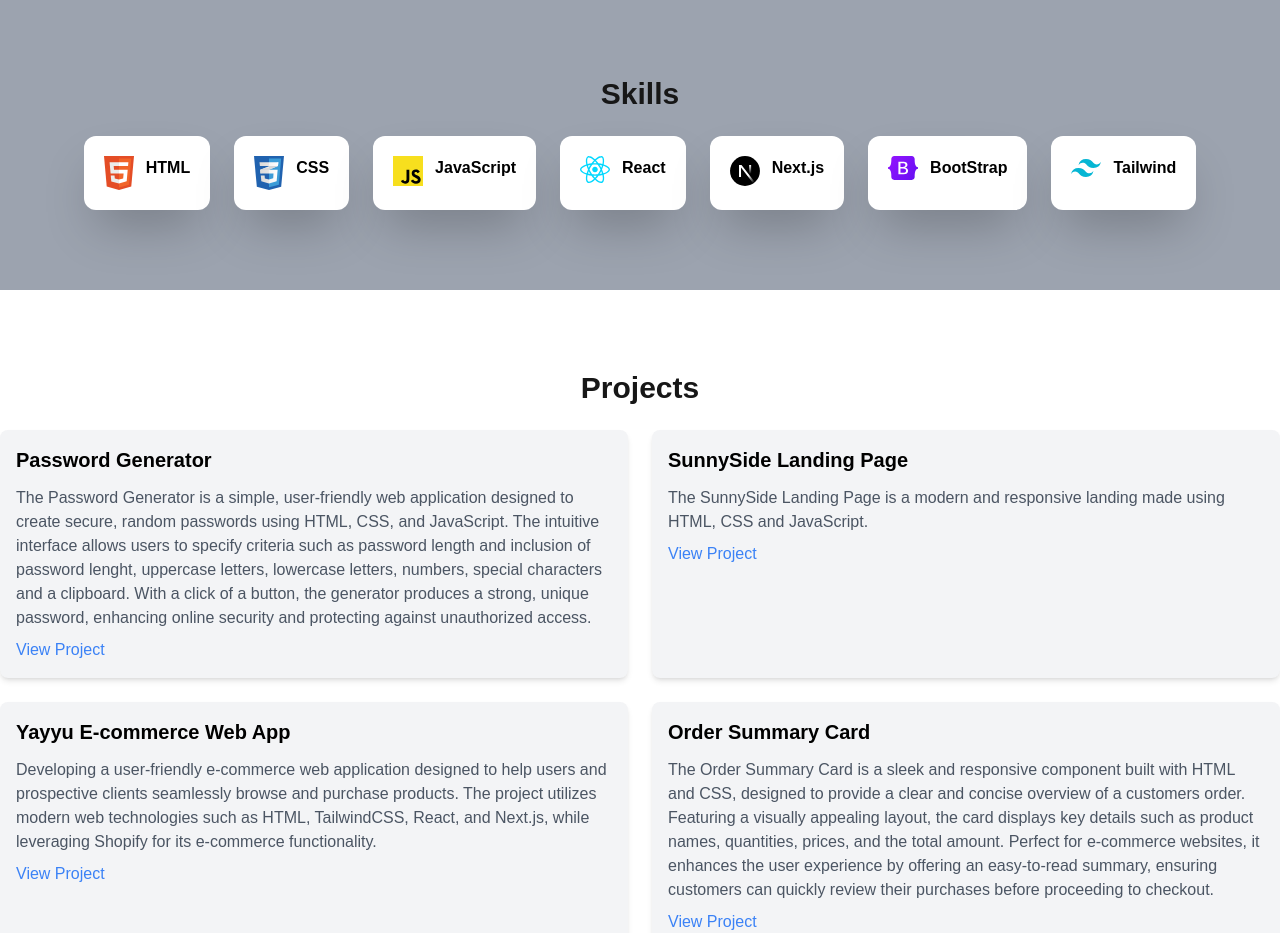
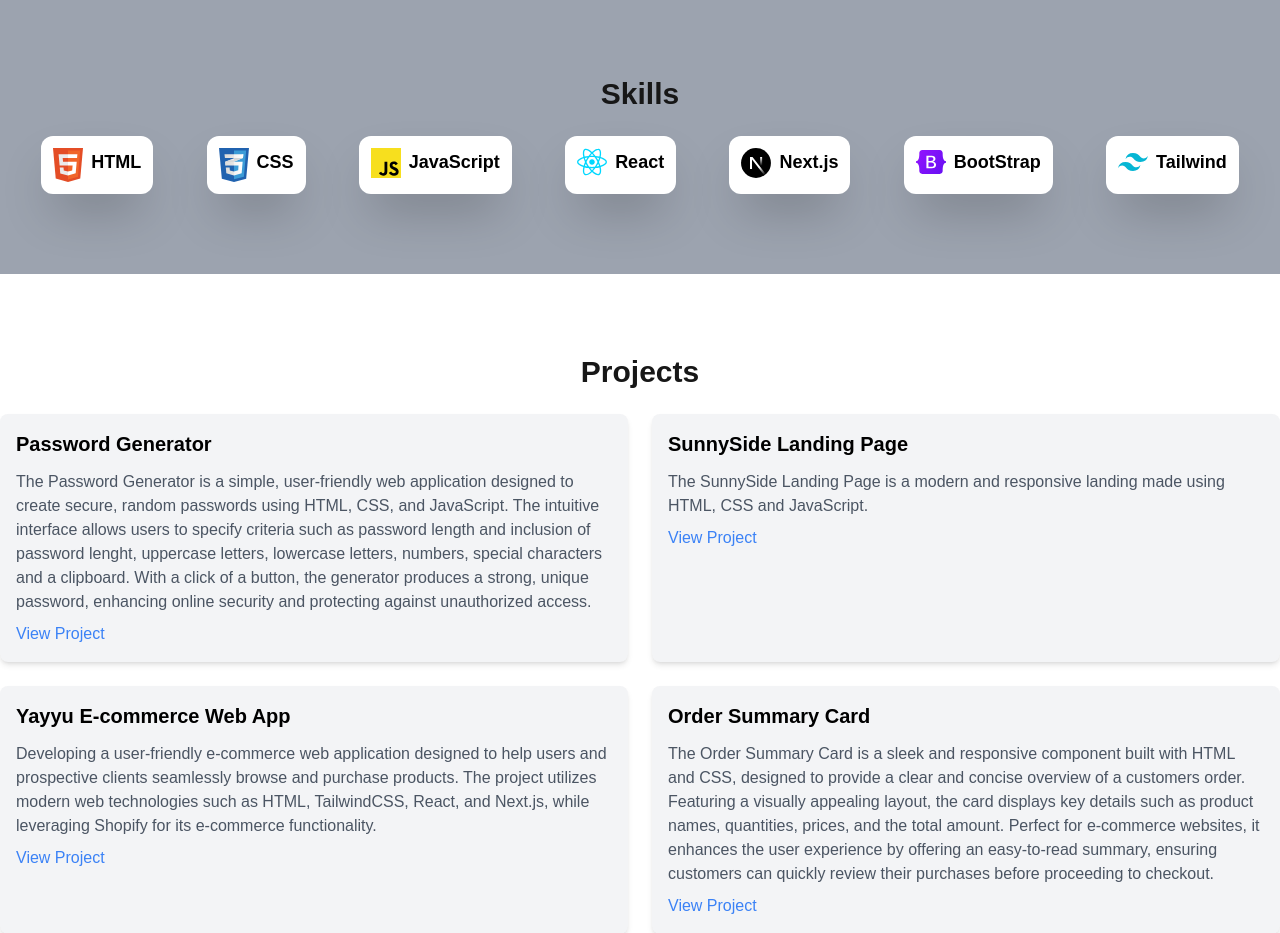
Before and after one commit to jenkx60/Webxela---Personal-Portfolio, a Next.js app: page / in a window 1280 px wide. Shown: the part 1180-2113 px from the top of the page. Built offline with nearby package versions, Linux system fonts and the light colour scheme; no server answers.

Commit message:
skill update

```diff
--- a/src/app/components/Skills.jsx
+++ b/src/app/components/Skills.jsx
@@ -25,16 +25,16 @@ const Skills = () => {
     <div>
       <section className='py-20 bg-gray-400 text-center'>
         <h2 className='text-3xl font-bold'>Skills</h2>
-        <div className='flex flex-wrap justify-center mt-6 space-x-6 rounded-full'>
+        <div className='flex flex-wrap justify-evenly mt-6 space-x-6 rounded-full md:space-x-3 sm:space-x-2'>
           {skills.map((skill, index) => (
             <motion.div
               key={index}
-              className="bg-white shadow-2xl p-5 rounded-xl text-black font-bold cursor-pointer"
+              className="bg-white shadow-2xl p-5 rounded-xl text-black font-bold cursor-pointer md:p-3 sm:p-2"
               whileHover={{ scale: 1.5 }}
             >
-              <div className='flex gap-3'>
+              <div className='flex flex-wrap justify-center space-x-2'>
                 <Image src={skill.image} alt={skill.stack} width={30} height={10} className='grid place-items-center'/>
-                <h2>{skill.stack}</h2>
+                <h2 className='md:text-lg sm:text-base'>{skill.stack}</h2>
               </div>
 
             </motion.div>
```
